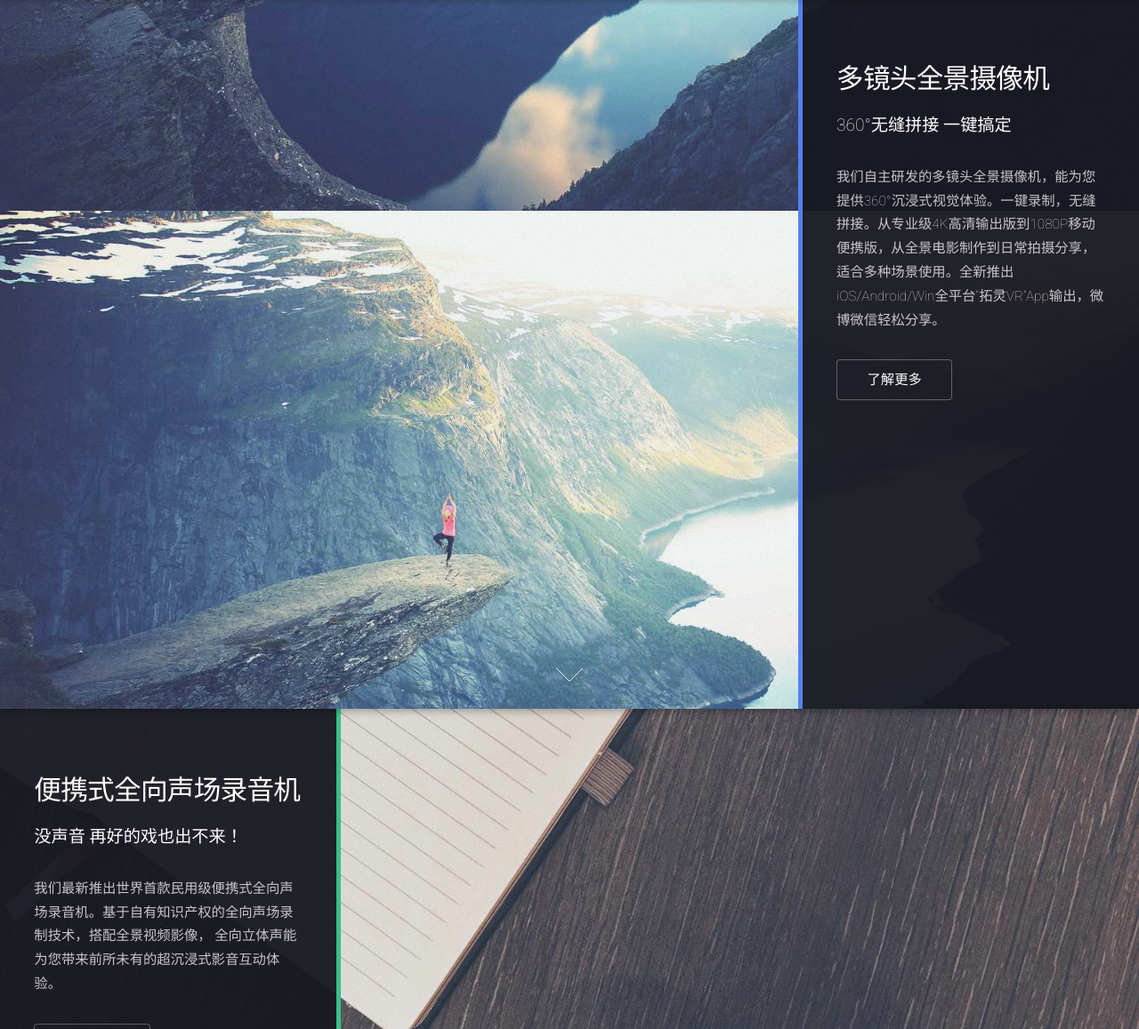
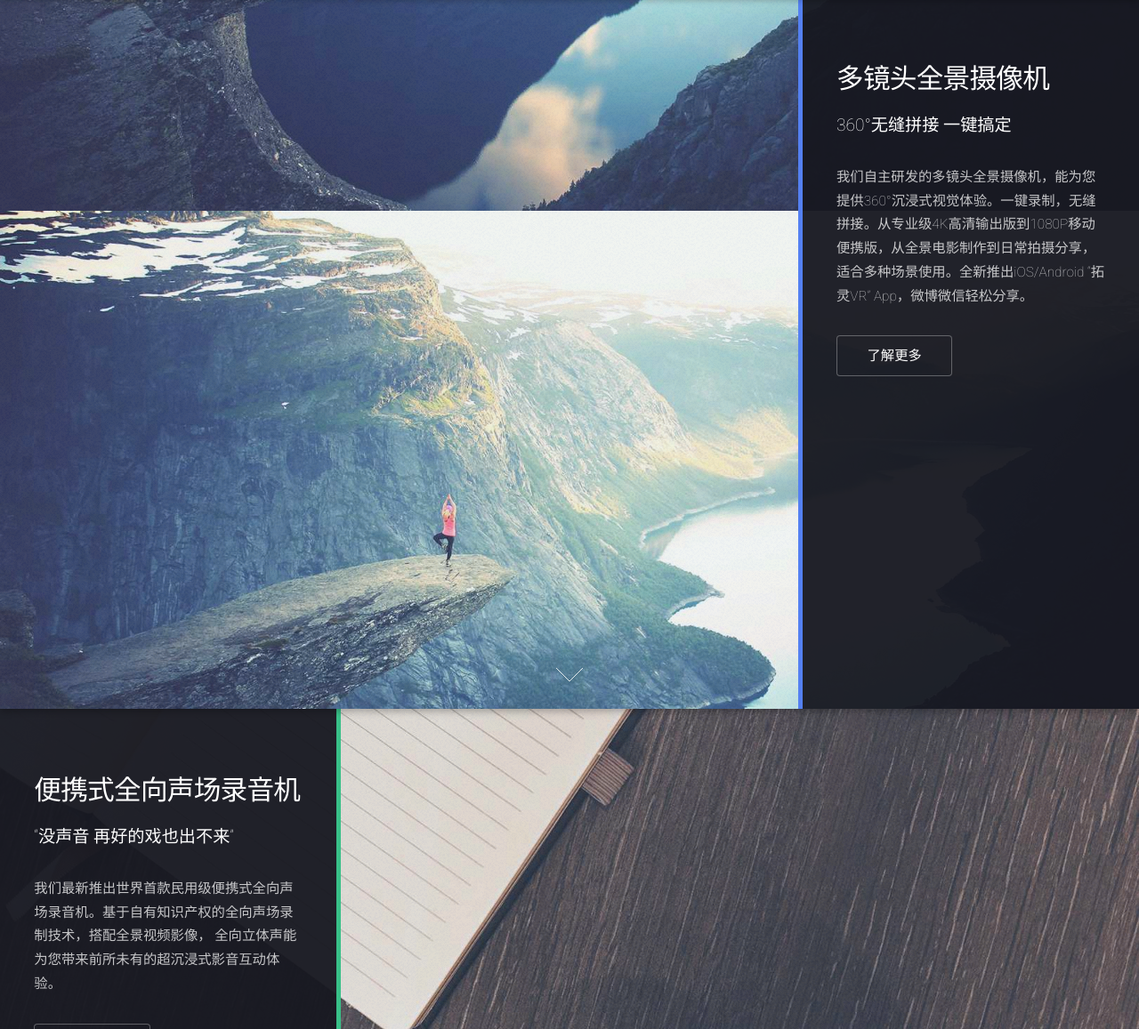
Before and after one commit to bayesrule/bayesrule.github.io, a plain HTML site: page lab/twirlingvr_web/index.html in a window 1280 px wide. Shown: the part 1603-2760 px from the top of the page at 89% size. Drawn offline with Linux system fonts and the light colour scheme.

Commit message:
change content

```diff
--- a/lab/twirlingvr_web/index.html
+++ b/lab/twirlingvr_web/index.html
@@ -95,7 +95,7 @@
 							<h2>多镜头全景摄像机</h2>
 							<p>360°无缝拼接  一键搞定</p>
 						</header>
-						<p>我们自主研发的多镜头全景摄像机，能为您提供360°沉浸式视觉体验。一键录制，无缝拼接。从专业级4K高清输出版到1080P移动便携版，从全景电影制作到日常拍摄分享，适合多种场景使用。全新推出iOS/Android/Win全平台“拓灵VR”App输出，微博微信轻松分享。</p>
+						<p>我们自主研发的多镜头全景摄像机，能为您提供360°沉浸式视觉体验。一键录制，无缝拼接。从专业级4K高清输出版到1080P移动便携版，从全景电影制作到日常拍摄分享，适合多种场景使用。全新推出iOS/Android “拓灵VR” App，微博微信轻松分享。</p>
 						<ul class="actions">
 							<li><a href="#" class="button">了解更多</a></li>
 						</ul>
@@ -109,7 +109,7 @@
 					<div class="content">
 						<header>
 							<h2>便携式全向声场录音机</h2>
-							<p>没声音  再好的戏也出不来！</p>
+							<p>“没声音  再好的戏也出不来”</p>
 						</header>
 						<p>我们最新推出世界首款民用级便携式全向声场录音机。基于自有知识产权的全向声场录制技术，搭配全景视频影像， 全向立体声能为您带来前所未有的超沉浸式影音互动体验。</p>
 						<ul class="actions">
@@ -195,7 +195,7 @@
 						<li><a href="#" class="icon alt fa-envelope"><span class="label">Email</span></a></li>
 					</ul>
 					<ul class="copyright">
-						<li>&copy; 2015. Beijing Tuoling Inc.  All rights reserved.</li><li> 北京时代拓灵科技有限公司 保留所有权利</a></li>
+						<li>&copy; 2015. Beijing Tuoling Inc.  All rights reserved.</li><li>北京时代拓灵科技有限公司 保留所有权利</a></li>
 					</ul>
 				</footer>
 
```
